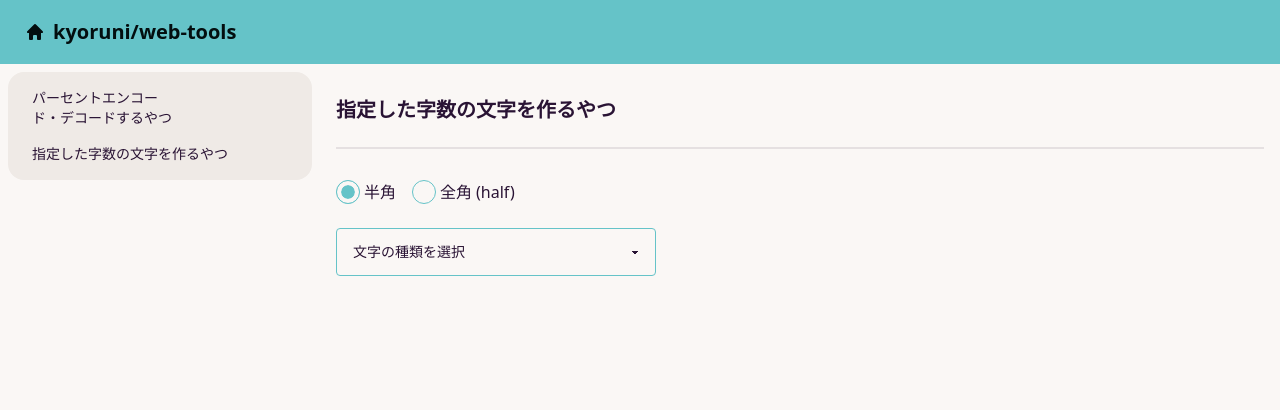
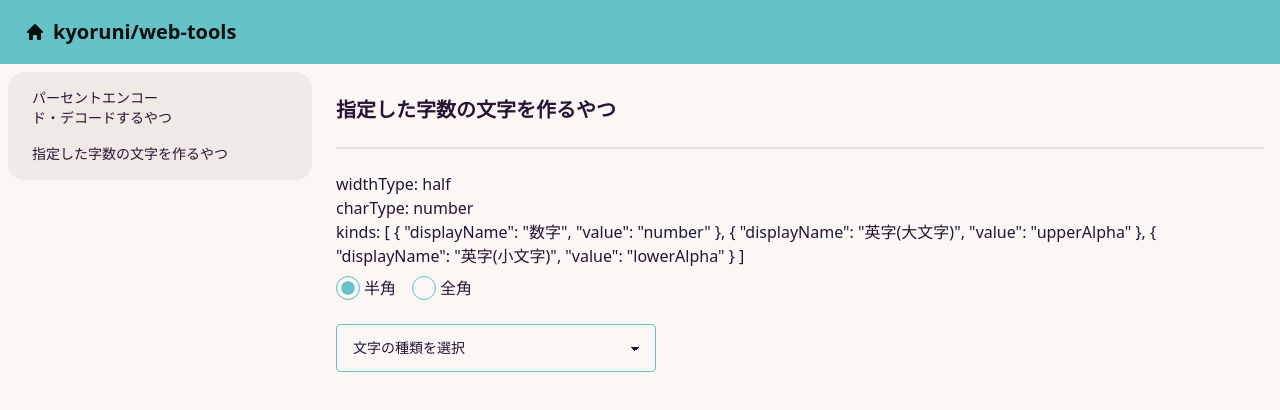
Before and after one commit to kyoruni/web-tools, a Nuxt app: page /string-generator in a window 1280 px wide. Shown: the top 410 px of the page. Built offline with nearby package versions, Linux system fonts and the light colour scheme.

Commit message:
:construction: デバッグ用の表示を追加

```diff
--- a/pages/string-generator.vue
+++ b/pages/string-generator.vue
@@ -1,12 +1,14 @@
 <template>
   <div class="string-generator">
     <PageTitle :value="'指定した字数の文字を作るやつ'" />
+    <p>widthType: {{ widthType }}</p>
+    <p>charType: {{ charType }}</p>
+    <p>kinds: {{ kinds }}</p>
     <div class="flex items-center pb-4">
       <input type="radio" name="widthType" id="half" :class="radioClass" value="half" v-model="widthType" />
       <label for="half" :class="labelClass" class="pr-4">半角</label>
       <input type="radio" name="widthType" id="full" :class="radioClass" value="full" v-model="widthType" />
       <label for="full" :class="labelClass">全角</label>
-      ({{ widthType }})
     </div>
     <select class="select select-primary w-full max-w-xs rounded" @change="selectKind">
       <option disabled selected>文字の種類を選択</option>
```
